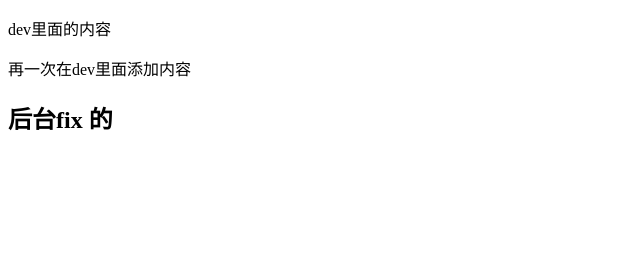
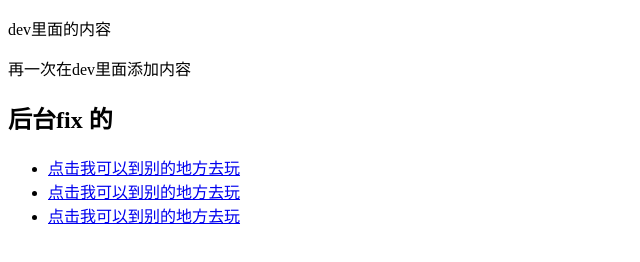
Before and after one commit to hushangjun/lianxidecanku, a plain HTML site: page index.html in a window 1280 px wide. Shown: the whole page, without its empty margins (0-640 px from the left). Drawn offline with Linux system fonts and the light colour scheme.

Commit message:
添加三个超链接

```diff
--- a/index.html
+++ b/index.html
@@ -11,5 +11,10 @@
 <P>dev里面的内容</P>
 <P>再一次在dev里面添加内容</P>
 <H2> 后台fix 的</H2>
+<ul>
+    <li><a href="javascript:;">点击我可以到别的地方去玩</a></li>
+    <li><a href="javascript:;">点击我可以到别的地方去玩</a></li>
+    <li><a href="javascript:;">点击我可以到别的地方去玩</a></li>
+</ul>
 </body>
 </html>
```
